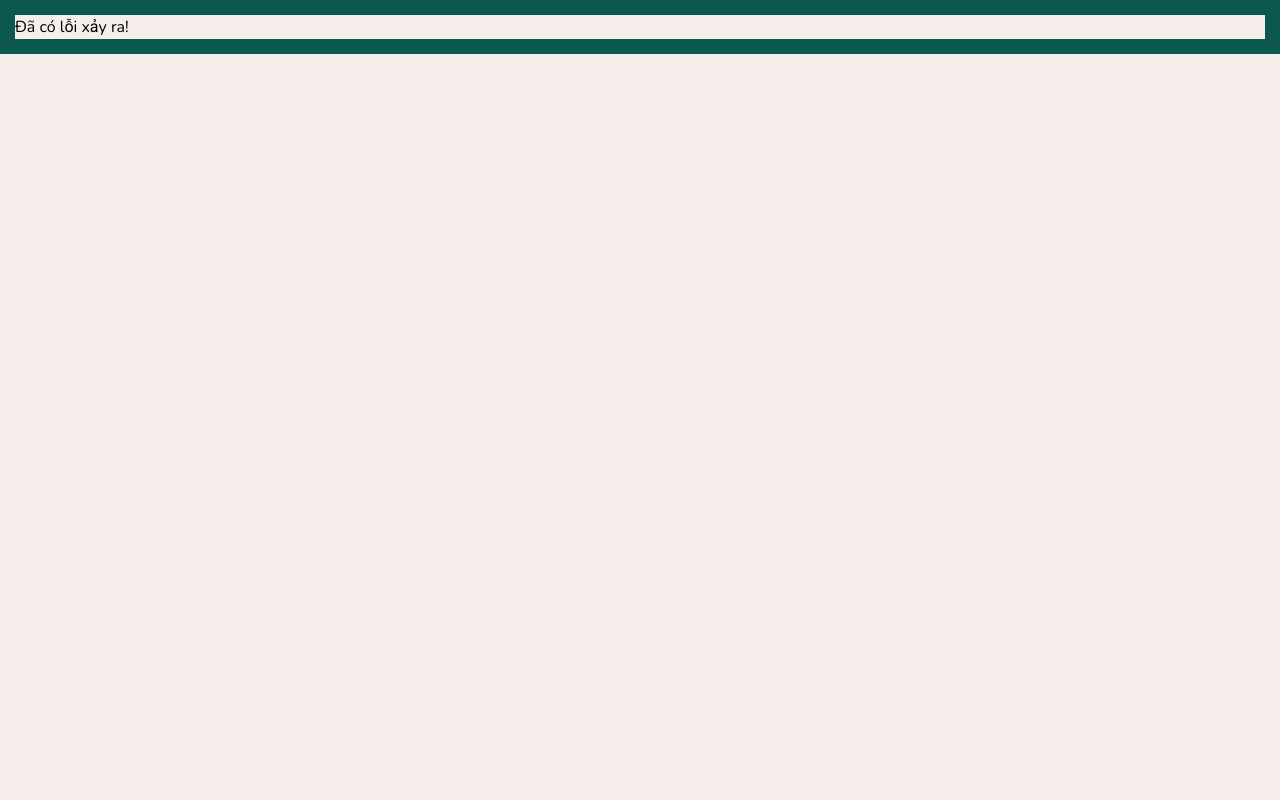
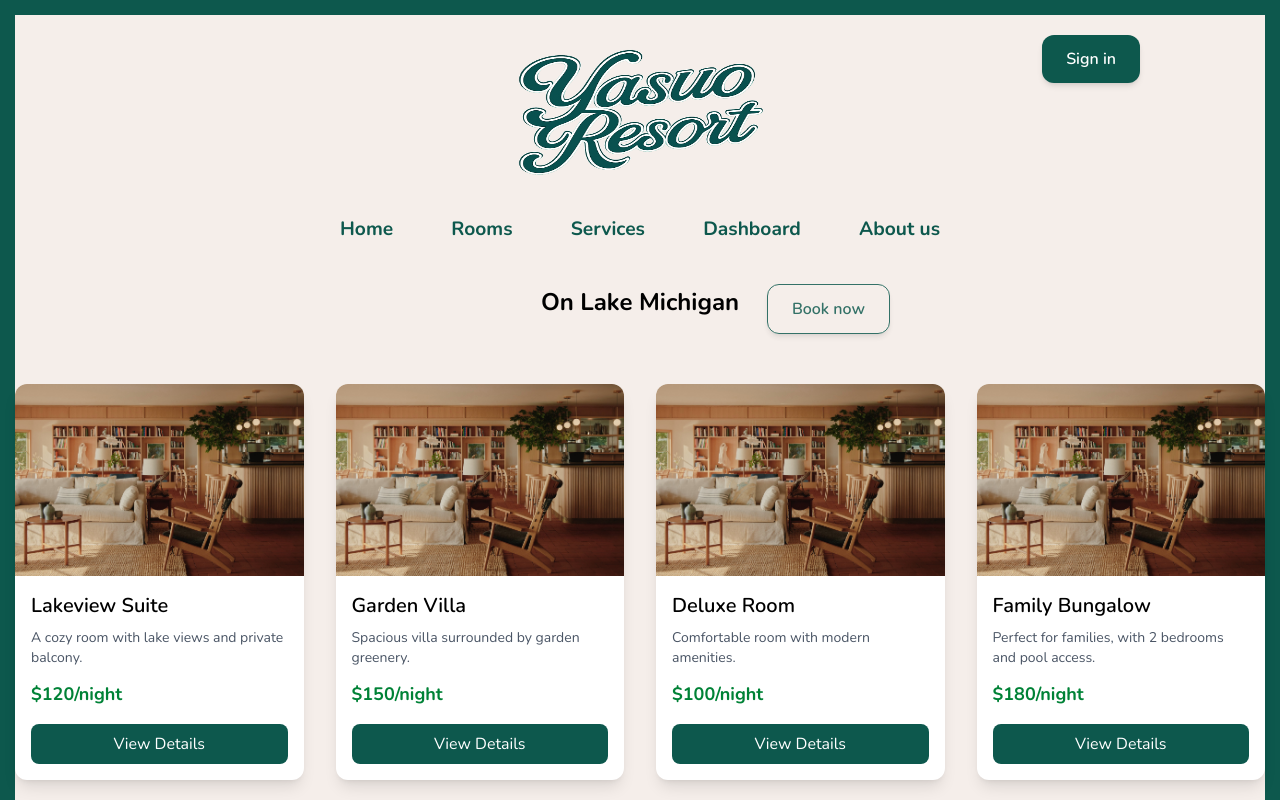
Before and after one commit to datnmdev/yasuo-resort, a React (Vite) app in the folder frontend/: page /rooms in a window 1280 px wide. Before the commit this address had no page. Shown: the top 800 px of the page. Built offline with nearby package versions, Linux system fonts and the light colour scheme.

Commit message:
ui-feat: tao trang room, chinh sua tag a thank tag Link (#6)

```diff
--- a/frontend/package.json
+++ b/frontend/package.json
@@ -19,6 +19,7 @@
     "react-dom": "^19.1.0",
     "react-redux": "^9.2.0",
     "react-router": "^7.6.3",
+    "react-router-dom": "^7.6.3",
     "react-slick": "^0.30.3",
     "sass": "^1.89.2",
     "slick-carousel": "^1.8.1",
--- a/frontend/src/components/navigation/Navbar.jsx
+++ b/frontend/src/components/navigation/Navbar.jsx
@@ -1,29 +1,30 @@
 import React from 'react'
+import { Link } from 'react-router'
 
 const Navbar = () => {
     const list = [
         {url:'/', name: "Home"},
-        {url:'/', name: "Rooms"},
-        {url:'/', name: "Services"},
-        {url:'/', name: "Dashboard"},
-        {url:'/', name: "About us"}
+        {url:'/rooms', name: "Rooms"},
+        {url:'/services', name: "Services"},
+        {url:'/dashboard', name: "Dashboard"},
+        {url:'/aboutus', name: "About us"}
     ]
     return (
         <div className='navigation-nav-list'>
             <ul className='d-flex j-between align-center'>
                 {list.map((items) => {
                     return <li>
-                        <a className="" href={items.url}>{items.name}</a>
+                        <Link className="" to={items.url}>{items.name}</Link>
                     </li>
                 })}
             </ul>
             <div className='relative'>
                 <p>On Lake Michigan</p>
-                <a href ='/rooms' className='p-5 px-6 py-3 border border-[#0D584D] text-[#0D584D]
+                <Link to ='/rooms' className='p-5 px-6 py-3 border border-[#0D584D] text-[#0D584D]
                     hover:bg-[#30dec4] hover:text-white
                     font-semibold rounded-xl shadow-md
                     transition duration-300 ease-in-out cursor-pointer
-                    absolute top-0 right-[30%] animate-pulse'>Book now</a>
+                    absolute top-0 right-[30%] animate-pulse'>Book now</Link>
             </div>
         </div>
   )
--- a/frontend/src/components/navigation/SignIn.jsx
+++ b/frontend/src/components/navigation/SignIn.jsx
@@ -1,16 +1,17 @@
 import React from 'react'
+import { Link } from 'react-router'
 
 const SingIn = () => {
   return (
     <>
-      <a
-        href='/login'
+      <Link
+        to='/login'
         className='btn-signin p-5 px-6 py-3
         bg-[#0D584D] hover:bg-[#30dec4] text-white
         font-semibold rounded-xl shadow-md transition
         duration-300 ease-in-out cursor-pointer'>
-          Singin
-        </a>
+          Sign in
+        </Link>
     </>
   )
 }
--- a/frontend/src/pages/HomePage/Introduction.jsx
+++ b/frontend/src/pages/HomePage/Introduction.jsx
@@ -1,4 +1,5 @@
 import React from 'react'
+import { Link } from 'react-router'
 
 const Introduction = () => {
   return (
@@ -60,7 +61,7 @@ const Introduction = () => {
                     We're here to turn that into a reality.
                 </p>
                 <p className='mt-16'>
-                    <a href='/' className='text-3xl font-bold text-[#007bff]'>Why not get for you a room</a>
+                    <Link to='/' className='text-3xl font-bold text-[#007bff]'>Why not get for you a room</Link>
                 </p>
             </div>
         </div>
--- a/frontend/src/pages/Login/index.jsx
+++ b/frontend/src/pages/Login/index.jsx
@@ -1,4 +1,5 @@
 import React, { useRef, useEffect, useState } from 'react'
+import { Link } from 'react-router'
 
 const Login = () => {
 
@@ -82,9 +83,9 @@ const Login = () => {
 
             <p className="text-sm mt-6 text-center text-gray-600">
                 Don't have an account?{" "}
-                <a href="/signup" className="text-green-600 hover:underline">
+                <Link to="/signup" className="text-green-600 hover:underline">
                 Sign Up
-                </a>
+                </Link>
             </p>
             </div>
         </div>
--- /dev/null
+++ b/frontend/src/pages/Rooms/RoomDetailPage.jsx
@@ -0,0 +1,9 @@
+import React from 'react'
+
+const RoomDetailPage = () => {
+  return (
+    <div>RoomDetailPage</div>
+  )
+}
+
+export default RoomDetailPage
--- /dev/null
+++ b/frontend/src/pages/Rooms/index.jsx
@@ -0,0 +1,63 @@
+import React from 'react'
+import { Link } from 'react-router'
+
+const RoomPage = () => {
+
+    //giả lập danh sách phòng lấy từ API
+    const rooms = [
+        {
+          id: 1,
+          name: 'Lakeview Suite',
+          price: 120,
+          image: '/homepage-image-1.jpg',
+          description: 'A cozy room with lake views and private balcony.',
+        },
+        {
+          id: 2,
+          name: 'Garden Villa',
+          price: 150,
+          image: '/homepage-image-1.jpg',
+          description: 'Spacious villa surrounded by garden greenery.',
+        },
+        {
+          id: 3,
+          name: 'Deluxe Room',
+          price: 100,
+          image: '/homepage-image-1.jpg',
+          description: 'Comfortable room with modern amenities.',
+        },
+        {
+          id: 4,
+          name: 'Family Bungalow',
+          price: 180,
+          image: '/homepage-image-1.jpg',
+          description: 'Perfect for families, with 2 bedrooms and pool access.',
+        },
+    ]
+  return (
+    <div className="mt-16 mb-16 max-w-[1400px] mx-auto">
+
+      <div className="grid grid-cols-1 sm:grid-cols-2 lg:grid-cols-4 gap-8">
+        {rooms.map((room) => (
+          <Link
+            to={`/rooms/${room.id}`}
+            key={room.id}
+            className="bg-white rounded-xl shadow-lg overflow-hidden transform transition duration-300 hover:scale-105 hover:shadow-xl"
+          >
+            <img src={room.image} alt={room.name} className="w-full h-48 object-cover" />
+            <div className="p-4">
+              <h2 className="text-xl font-semibold mb-2">{room.name}</h2>
+              <p className="text-gray-600 text-sm mb-3">{room.description}</p>
+              <div className="text-green-700 font-bold text-lg mb-4">${room.price}/night</div>
+              <div className="inline-block w-full bg-[#0D584D] text-white text-center py-2 rounded-lg">
+                View Details
+              </div>
+            </div>
+          </Link>
+        ))}
+      </div>
+    </div>
+  )
+}
+
+export default RoomPage
--- a/frontend/src/pages/SignUp/index.jsx
+++ b/frontend/src/pages/SignUp/index.jsx
@@ -1,4 +1,5 @@
 import React,  { useRef, useEffect } from 'react'
+import { Link } from 'react-router'
 
 const SignUp = () => {
     const signUpRef = useRef(null)
@@ -64,9 +65,9 @@ const SignUp = () => {
 
                 <p className="text-sm mt-6 text-center text-gray-600">
                     Already have an account?{" "}
-                    <a href="/login" className="text-green-600 hover:underline">
+                    <Link to="/login" className="text-green-600 hover:underline">
                     Log In
-                    </a>
+                    </Link>
                 </p>
             </div>
         </div>
```
Also changed, not shown: frontend/src/routers/index.jsx (+9 -0 lines).
